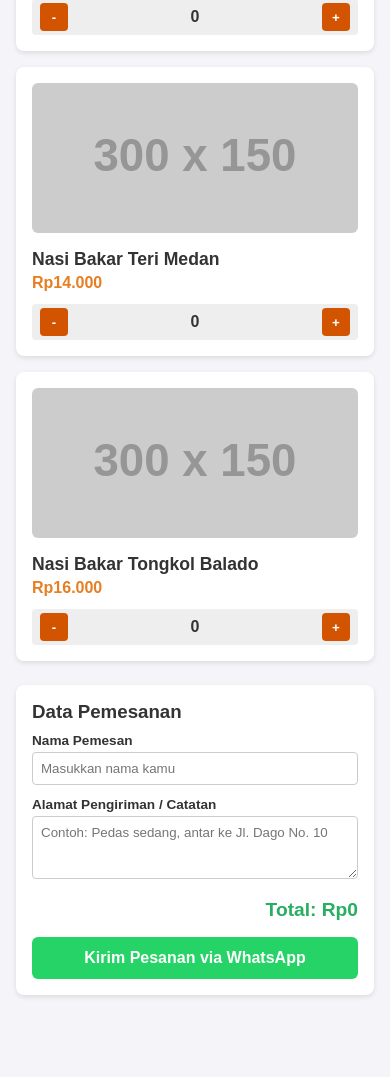
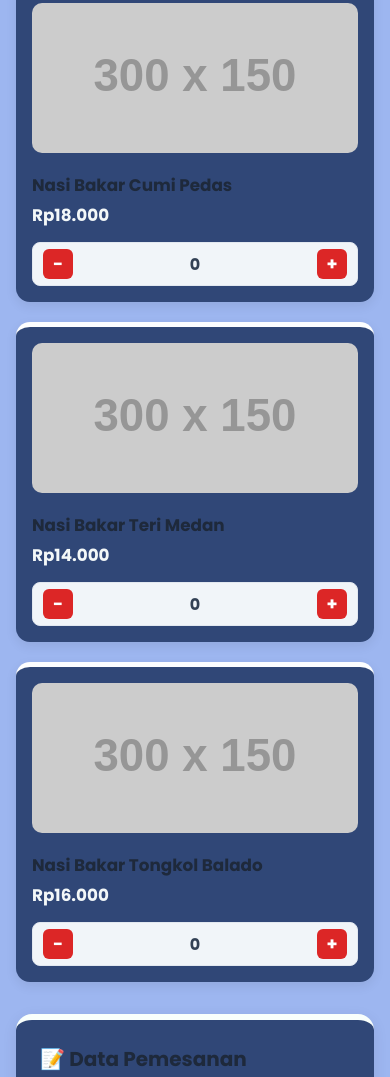
Before and after one commit to umayyy13/nasi-bakar, a plain HTML site: page index.html in a window 390 px wide. Shown: the part 645-1722 px from the top of the page. Before the commit the page ends 1656 px from the top, so only its background shows below. Drawn offline with Linux system fonts and the light colour scheme; placeholder pictures from the web are drawn by us.

Commit message:
Ubah layout UI total ke mobile-app style

```diff
--- a/index.html
+++ b/index.html
@@ -4,23 +4,25 @@
   <meta charset="UTF-8">
   <meta name="viewport" content="width=device-width, initial-scale=1.0">
   <title>Katalog Nasi Bakar</title>
-  <!-- Menghubungkan file CSS -->
+  <!-- Font Google Poppins agar lebih modern -->
+  <link href="https://fonts.googleapis.com/css2?family=Poppins:wght@400;600;700&display=swap" rel="stylesheet">
   <link rel="stylesheet" href="style.css">
 </head>
 <body>
 
   <header>
     <h1>🔥 Nasi Bakar Special 🔥</h1>
-    <p>Pilih menu favoritmu dan pesan langsung via WhatsApp!</p>
+    <p>Aroma daun pisang bakar dengan sambal pedas mantap. Pesan langsung via WhatsApp!</p>
   </header>
 
+  <main class="container">
     <!-- Daftar Produk -->
     <div class="grid" id="product-list"></div>
 
     <!-- Form Checkout -->
     <div class="checkout-section">
-    <h3>Data Pemesanan</h3>
-    <div class="form-group" style="margin-top: 10px;">
+      <h3>📝 Data Pemesanan</h3>
+      <div class="form-group">
         <label for="nama">Nama Pemesan</label>
         <input type="text" id="nama" placeholder="Masukkan nama kamu">
       </div>
@@ -30,13 +32,14 @@
       </div>
 
       <div class="total-box">
-      Total: Rp<span id="grand-total">0</span>
+        <span>Total Bayar:</span>
+        <strong>Rp<span id="grand-total">0</span></strong>
       </div>
 
-    <button class="btn-wa" onclick="sendToWA()"> Kirim Pesanan via WhatsApp</button>
+      <button class="btn-wa" onclick="sendToWA()">📲 Kirim Pesanan via WhatsApp</button>
     </div>
+  </main>
 
-  <!-- Menghubungkan file JavaScript -->
   <script src="script.js"></script>
 </body>
 </html>
--- a/script.js
+++ b/script.js
@@ -1,12 +1,12 @@
-// Nomor WA Penjual (Ganti ke nomor kamu, gunakan format 62)
-const WA_NUMBER = "+62895384464932";
+// Nomor WA Penjual (Gunakan format 62 tanpa tanda +)
+const WA_NUMBER = "62895384462";
 
 // Data Katalog Nasi Bakar
 const products = [
-  { id: 1, name: "Nasi Bakar Ayam Suwir", price: 15000, img: "https://via.placeholder.com/300x150?text=Nasi+Bakar+Ayam" },
-  { id: 2, name: "Nasi Bakar Cumi Pedas", price: 18000, img: "https://via.placeholder.com/300x150?text=Nasi+Bakar+Cumi" },
-  { id: 3, name: "Nasi Bakar Teri Medan", price: 14000, img: "https://via.placeholder.com/300x150?text=Nasi+Bakar+Teri" },
-  { id: 4, name: "Nasi Bakar Tongkol Balado", price: 16000, img: "https://via.placeholder.com/300x150?text=Nasi+Bakar+Tongkol" }
+  { id: 1, name: "Nasi Bakar Ayam Suwir", price: 15000, img: "https://via.placeholder.com/300x150/1b4332/ffffff?text=Nasi+Bakar+Ayam" },
+  { id: 2, name: "Nasi Bakar Cumi Pedas", price: 18000, img: "https://via.placeholder.com/300x150/9b2226/ffffff?text=Nasi+Bakar+Cumi" },
+  { id: 3, name: "Nasi Bakar Teri Medan", price: 14000, img: "https://via.placeholder.com/300x150/2d6a4f/ffffff?text=Nasi+Bakar+Teri" },
+  { id: 4, name: "Nasi Bakar Tongkol Balado", price: 16000, img: "https://via.placeholder.com/300x150/b91c1c/ffffff?text=Nasi+Bakar+Tongkol" }
 ];
 
 let cart = {};
@@ -86,7 +86,6 @@ function sendToWA() {
   text += `*Nama:* ${nama}\n`;
   text += `*Alamat/Catatan:* ${catatan ? catatan : '-'}`;
 
-  // Encode URL agar aman diarahkan ke WhatsApp
   const encodedText = encodeURIComponent(text);
   const waUrl = `https://wa.me/${WA_NUMBER}?text=${encodedText}`;
 
--- a/style.css
+++ b/style.css
@@ -2,141 +2,201 @@
   box-sizing: border-box;
   margin: 0;
   padding: 0;
-  font-family: sans-serif;
+  font-family: 'Poppins', sans-serif;
 }
 
 body {
-  background-color: #f4f4f9;
-  padding: 16px;
-  color: #333;
+  /* Menggunakan latar belakang biru muda keabuan yang modern & bersih */
+  background: #9db6f0;
+  min-height: 100vh;
+  padding: 24px 16px 48px;
+  color: #1e293b;
 }
 
 header {
+  /* Header menggunakan warna hijau daun yang segar dan berwibawa */
+  background: #1b2843;
+  color: #ffffff;
   text-align: center;
-  margin-bottom: 20px;
+  padding: 32px 20px;
+  border-radius: 16px;
+  max-width: 960px;
+  margin: 0 auto 28px;
+  box-shadow: 0 4px 15px rgba(27, 67, 50, 0.15);
 }
 
 header h1 {
-  color: #d35400;
-  font-size: 1.8rem;
+  font-size: 2rem;
+  font-weight: 700;
+  margin-bottom: 6px;
+  color: #facc15; /* Sentuhan kuning hangat agar judulnya hidup */
 }
 
 header p {
-  color: #666;
-  font-size: 0.9rem;
+  color: #e2e8f0;
+  font-size: 0.95rem;
+}
+
+.container {
+  max-width: 960px;
+  margin: 0 auto;
 }
 
 .grid {
   display: grid;
-  grid-template-columns: repeat(auto-fit, minmax(250px, 1fr));
-  gap: 16px;
-  margin-bottom: 24px;
+  grid-template-columns: repeat(auto-fit, minmax(220px, 1fr));
+  gap: 20px;
+  margin-bottom: 32px;
 }
 
+/* KARTU PRODUK: Putih bersih dengan bayangan lembut dan aksen merah cabai */
 .card {
-  background: #fff;
-  border-radius: 8px;
+  background: #304777;
+  border-radius: 14px;
   overflow: hidden;
-  box-shadow: 0 2px 5px rgba(0,0,0,0.1);
+  box-shadow: 0 4px 12px rgba(0, 0, 0, 0.08);
   padding: 16px;
   display: flex;
   flex-direction: column;
   justify-content: space-between;
+  transition: transform 0.25s ease, box-shadow 0.25s ease;
+  border-top: 5px solid #fdfeff /* Garis merah penanda rasa pedas/nasi bakar */
+}
+
+.card:hover {
+  transform: translateY(-5px);
+  box-shadow: 0 10px 24px rgba(0, 0, 0, 0.12);
 }
 
 .card img {
   width: 100%;
   height: 150px;
   object-fit: cover;
-  border-radius: 6px;
+  border-radius: 10px;
   margin-bottom: 12px;
 }
 
 .card h3 {
-  font-size: 1.1rem;
+  font-size: 1.05rem;
+  color: #1e293b;
   margin-bottom: 4px;
 }
 
 .card .price {
-  color: #e67e22;
-  font-weight: bold;
-  margin-bottom: 12px;
+  color: #f3f8f8; /* Harga warna merah terang yang pas */
+  font-weight: 700;
+  font-size: 1.05rem;
+  margin-bottom: 14px;
 }
 
 .qty-control {
   display: flex;
   align-items: center;
   justify-content: space-between;
-  background: #eee;
-  border-radius: 4px;
-  padding: 4px 8px;
+  background: #f1f5f9;
+  border: 1px solid #e2e8f0;
+  border-radius: 8px;
+  padding: 6px 10px;
 }
 
 .qty-btn {
-  background: #d35400;
+  background: #dc2626; /* Tombol plus-minus merah */
   color: white;
   border: none;
-  width: 28px;
-  height: 28px;
-  border-radius: 4px;
+  width: 30px;
+  height: 30px;
+  border-radius: 6px;
+  font-size: 1.1rem;
   font-weight: bold;
   cursor: pointer;
+  transition: background 0.2s;
+}
+
+.qty-btn:hover {
+  background: #b91c1c;
 }
 
 .qty-val {
-  font-weight: bold;
+  font-weight: 700;
+  font-size: 1rem;
+  color: #334155;
 }
 
+/* Bagian Form Checkout: Putih bersih senada */
 .checkout-section {
-  background: #fff;
-  padding: 16px;
-  border-radius: 8px;
-  box-shadow: 0 2px 5px rgba(0,0,0,0.1);
+  background: #304777;
+  padding: 24px;
+  border-radius: 16px;
+  box-shadow: 0 4px 15px rgba(0, 0, 0, 0.08);
   max-width: 600px;
   margin: 0 auto;
+  border-top: 6px solid #f9fffc; /* Aksen hijau di atas form */
+}
+
+.checkout-section h3 {
+  color: #1e293b;
+  margin-bottom: 14px;
+  font-size: 1.25rem;
 }
 
 .form-group {
-  margin-bottom: 12px;
+  margin-bottom: 14px;
 }
 
 .form-group label {
   display: block;
   font-size: 0.85rem;
-  margin-bottom: 4px;
-  font-weight: bold;
+  margin-bottom: 6px;
+  font-weight: 600;
+  color: #1e293b;
 }
 
 .form-group input, .form-group textarea {
   width: 100%;
-  padding: 8px;
-  border: 1px solid #ccc;
-  border-radius: 4px;
+  padding: 10px 12px;
+  border: 1.5px solid #cbd5e1;
+  background: #f8fafc;
+  border-radius: 8px;
+  font-size: 0.95rem;
+  transition: border-color 0.2s;
+}
+
+.form-group input:focus, .form-group textarea:focus {
+  outline: none;
+  border-color: #1b4332;
+  background: #ffffff;
 }
 
 .total-box {
-  font-size: 1.2rem;
-  font-weight: bold;
-  text-align: right;
-  margin: 16px 0;
-  color: #27ae60;
+  display: flex;
+  justify-content: space-between;
+  align-items: center;
+  background: #f0fdf4;
+  border: 1px dashed #16a34a;
+  padding: 12px 16px;
+  border-radius: 10px;
+  font-size: 1.15rem;
+  margin: 18px 0;
+  color: #166534;
 }
 
 .btn-wa {
   display: block;
   width: 100%;
-  background: #25d366;
+  background: #25d366; /* Tombol hijau WhatsApp asli */
   color: white;
   text-align: center;
-  padding: 12px;
+  padding: 14px;
   border: none;
-  border-radius: 6px;
+  border-radius: 10px;
   font-size: 1rem;
-  font-weight: bold;
+  font-weight: 700;
   cursor: pointer;
-  text-decoration: none;
+  box-shadow: 0 4px 12px rgba(37, 211, 102, 0.3);
+  transition: transform 0.2s, background 0.2s;
 }
 
 .btn-wa:hover {
-  background: #1eb857;
+  background: #1ebd5a;
+  transform: translateY(-2px);
 }
```
Lines whose indentation alone changed are shown as unchanged.
